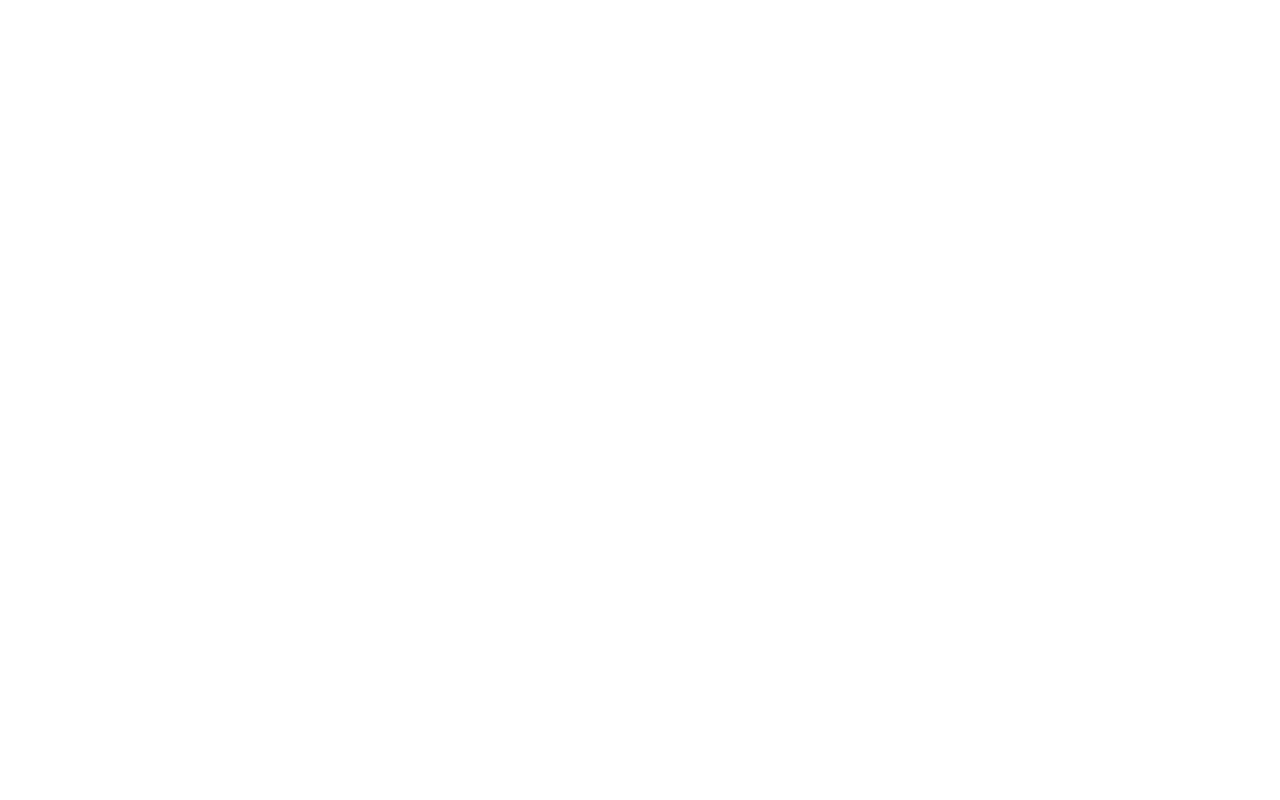
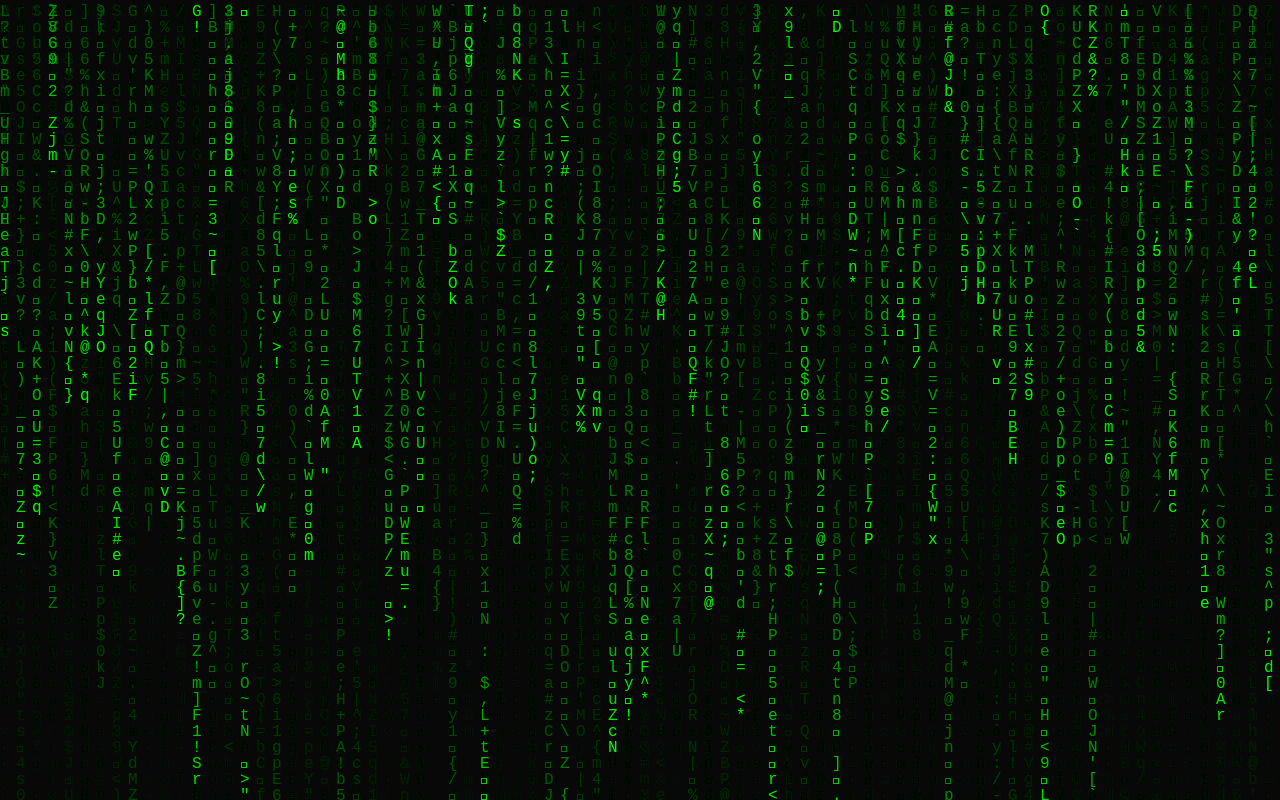
Before and after one commit to 1conscioustraveller/MatrixStyleAnimation01, a plain HTML site: page index.html in a window 1280 px wide. Drawn offline with Linux system fonts and the light colour scheme.

Commit message:
Update index.html

```diff
--- a/index.html
+++ b/index.html
@@ -1 +1,100 @@
-<html></html>
+<!DOCTYPE html>
+<html lang="en">
+<head>
+  <meta charset="UTF-8">
+  <title>Nocturn Labs V2</title>
+  <meta name="viewport" content="width=device-width, initial-scale=1.0">
+
+  <!-- Other head elements, links, etc. -->
+
+  <style>
+    /* --- Background Animation Styles Start --- */
+    /* Paste the CSS from ReactComponentVanillaConversion002 here */
+    /* e.g., styling for canvas, positioning, animation-specific classes, etc. */
+    /* Example placeholder: */
+    body, html {
+      margin: 0;
+      padding: 0;
+      height: 100%;
+      overflow: hidden;
+    }
+    #backgroundCanvas {
+      position: fixed;
+      top: 0;
+      left: 0;
+      width: 100%;
+      height: 100%;
+      z-index: -1;
+    }
+    /* Any other CSS used by the animation (font, colors, etc.). */
+    /* --- Background Animation Styles End --- */
+  </style>
+</head>
+<body>
+  <!-- --- Background Animation Element Start --- -->
+  <!-- Paste the canvas (or DOM element) required for animation -->
+  <canvas id="backgroundCanvas"></canvas>
+  <!-- --- Background Animation Element End --- -->
+
+  <!-- Rest of NocturnLabsV2 contents -->
+  <div id="app">
+    <!-- existing site content -->
+  </div>
+
+  <!-- Scripts -->
+  <!-- Possibly import other scripts needed by site -->
+
+  <!-- --- Background Animation Script Start --- -->
+  <script>
+    // Paste the JavaScript from ReactComponentVanillaConversion002 here verbatim.
+    // For example (pseudo-code), animation init, canvas context, loop, resize handlers.
+
+    (function() {
+      const canvas = document.getElementById('backgroundCanvas');
+      const ctx = canvas.getContext('2d');
+
+      function resizeCanvas() {
+        canvas.width = window.innerWidth;
+        canvas.height = window.innerHeight;
+      }
+      window.addEventListener('resize', resizeCanvas);
+      resizeCanvas();
+
+      // Animation state (e.g. drops, font, columns etc.)
+      const fontSize = 16;
+      const columns = Math.floor(canvas.width / fontSize);
+      const drops = [];
+      for (let x = 0; x < columns; x++) {
+        drops[x] = 1;
+      }
+
+      function draw() {
+        // Example of animation loop content:
+        ctx.fillStyle = 'rgba(0, 0, 0, 0.05)';
+        ctx.fillRect(0, 0, canvas.width, canvas.height);
+
+        ctx.fillStyle = '#0F0'; // green text
+        ctx.font = fontSize + 'px monospace';
+
+        for (let i = 0; i < drops.length; i++) {
+          const text = String.fromCharCode( (Math.random() * 128) );
+          ctx.fillText(text, i * fontSize, drops[i] * fontSize);
+
+          if (drops[i] * fontSize > canvas.height || Math.random() > 0.975) {
+            drops[i] = 0;
+          }
+          drops[i]++;
+        }
+      }
+
+      function animateLoop() {
+        draw();
+        requestAnimationFrame(animateLoop);
+      }
+      animateLoop();
+    })();
+  </script>
+  <!-- --- Background Animation Script End --- -->
+
+</body>
+</html>
```
